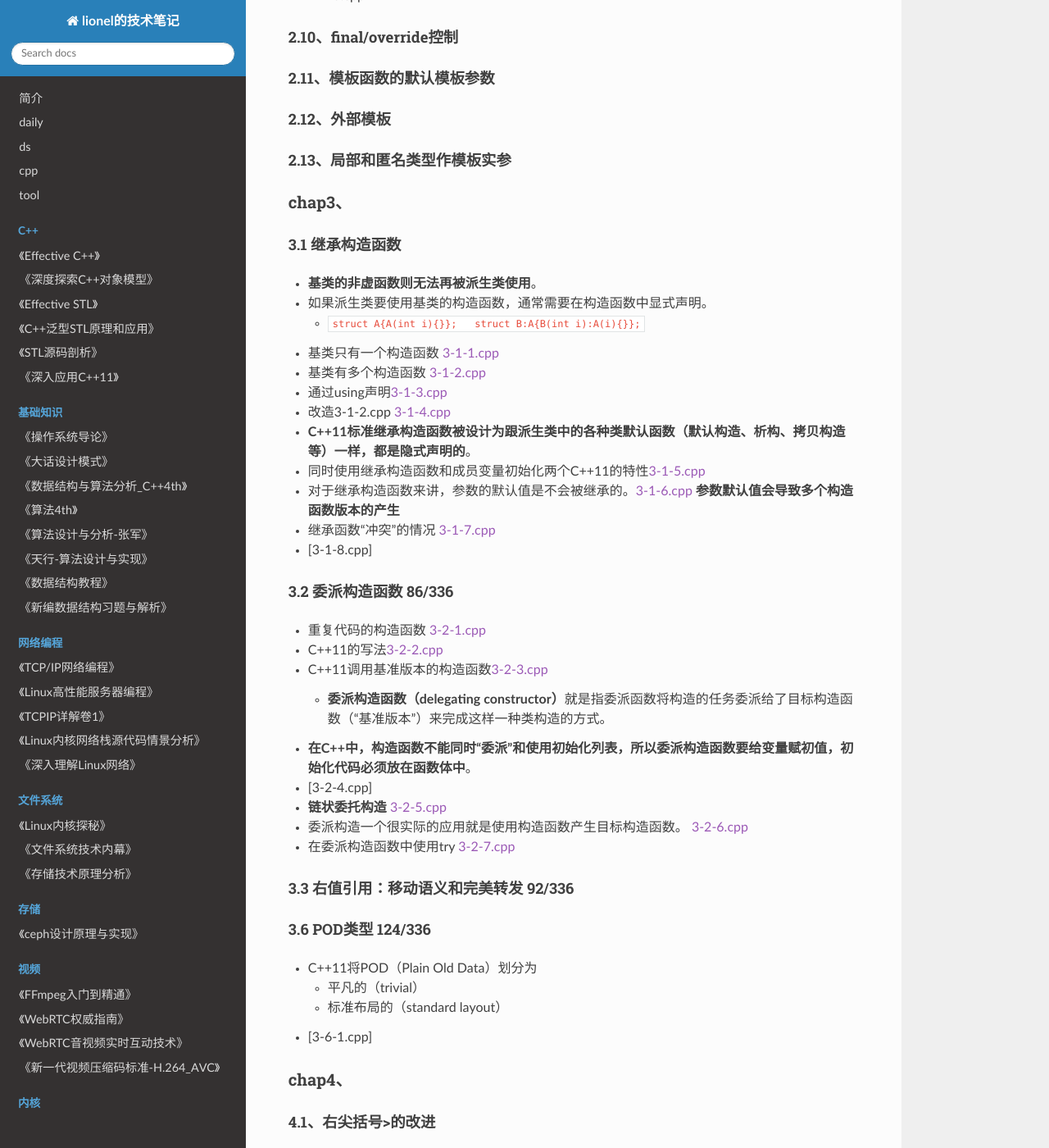
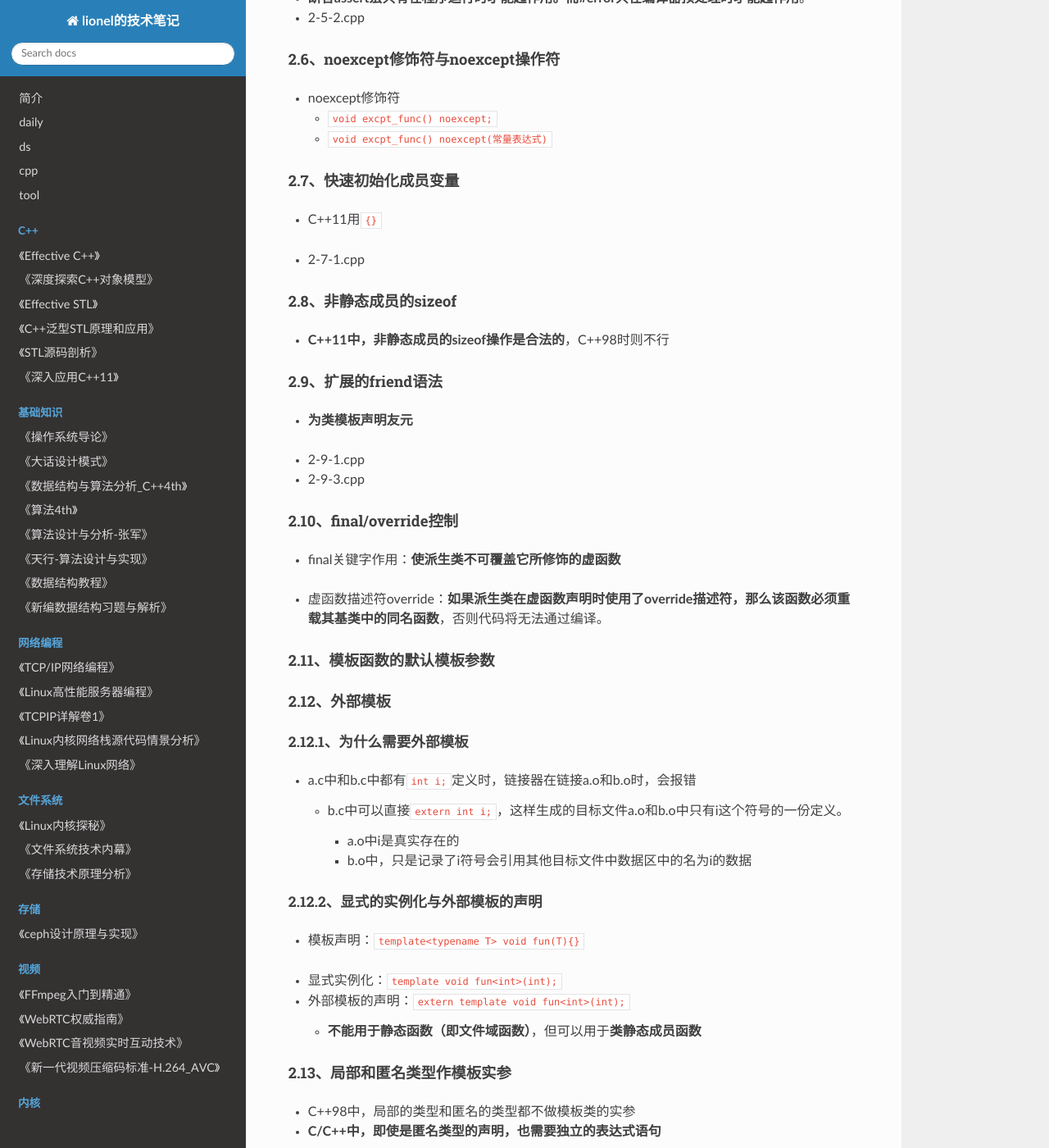
Before and after one commit to wolflion/booknotes, an MkDocs documentation site: the page built from docs/22C++modern/深入理解C++11.md, in a window 1280 px wide and 1400 px high, scrolled down 1520 px. Shown: the whole window at 82% size. Built offline with MkDocs 1.6.1, drawn with Linux system fonts in a browser that asks for light colours; nearby versions of some CDN libraries; some of the changed text lies outside the part shown.

Commit message:
Update 深入理解C++11.md

```diff
--- a/docs/22C++modern/深入理解C++11.md
+++ b/docs/22C++modern/深入理解C++11.md
@@ -13,10 +13,17 @@
 
 ##### 2.1.2、`_func_`预定义标识符
 
++ `const char* hello(){return __func__;}`
+
+##### 2.1.3、_Pragma操作符
+
++ `_Pragma(字符串字面量)`与`#pragma`功能相同
+
 ##### 2.1.4、变长参数的宏定义以及__VA_ARGS__
 
 + 变长参数的宏定义:指宏定义中参数列表的最后一个参数为省略号。
-+ 预定义宏`__VA_ARGS__`则可以在宏定义的实现部分替换省略号所代表的字符串。`#define PR(...) printf(__VA_ARGS__)`
++ 预定义宏`__VA_ARGS__`则可以在宏定义的实现部分替换省略号所代表的字符串。
++ `#define PR(...) printf(__VA_ARGS__)`
 
 ##### 2.1.5、宽窄字符串的练接
 
@@ -26,6 +33,10 @@
 
 + 要了解平台上long long大小的方法就是查看<climits>（或<limits.h>）中的宏。
 + 2-2-1.cpp
+
+#### 2.3、扩展的兼容性
+
+#### 2.5、宏_cplusplus
 
 #### 2.5、静态断言
 
@@ -47,24 +58,62 @@
 + **断言assert宏只有在程序运行时才能起作用。而#error只在编译器预处理时才能起作用**。
 + 2-5-2.cpp
 
+#### 2.6、noexcept修饰符与noexcept操作符
+
++ noexcept修饰符
+  + `void excpt_func() noexcept;`
+  + `void excpt_func() noexcept(常量表达式)`
+
 #### 2.7、快速初始化成员变量
+
++ C++11用`{}`
 
 + 2-7-1.cpp
 
+#### 2.8、非静态成员的sizeof
+
++ **C++11中，非静态成员的sizeof操作是合法的**，C++98时则不行
+
 #### 2.9、扩展的friend语法
+
++ **为类模板声明友元**
 
 + 2-9-1.cpp
 + 2-9-3.cpp
 
 #### 2.10、final/override控制
 
++ final关键字作用：**使派生类不可覆盖它所修饰的虚函数**
+
++ 虚函数描述符override：**如果派生类在虚函数声明时使用了override描述符，那么该函数必须重载其基类中的同名函数**，否则代码将无法通过编译。
+
 #### 2.11、模板函数的默认模板参数
 
 #### 2.12、外部模板
 
+##### 2.12.1、为什么需要外部模板
+
++ a.c中和b.c中都有`int i;`定义时，链接器在链接a.o和b.o时，会报错
+  + b.c中可以直接`extern int i;`，这样生成的目标文件a.o和b.o中只有i这个符号的一份定义。
+    + a.o中i是真实存在的
+    + b.o中，只是记录了i符号会引用其他目标文件中数据区中的名为i的数据
+
+##### 2.12.2、显式的实例化与外部模板的声明
+
++ 模板声明：`template<typename T> void fun(T){}`
+
++ 显式实例化：`template void fun<int>(int);`
++ 外部模板的声明：`extern template void fun<int>(int);`
+  + **不能用于静态函数（即文件域函数）**，但可以用于**类静态成员函数**
+
 #### 2.13、局部和匿名类型作模板实参
 
-### chap3、
++ C++98中，局部的类型和匿名的类型都不做模板类的实参
++ **C/C++中，即使是匿名类型的声明，也需要独立的表达式语句**
+
+#### 2.14、本章小结
+
+### chap3、通用为本，专用为末
 
 #### 3.1 继承构造函数
 
```
